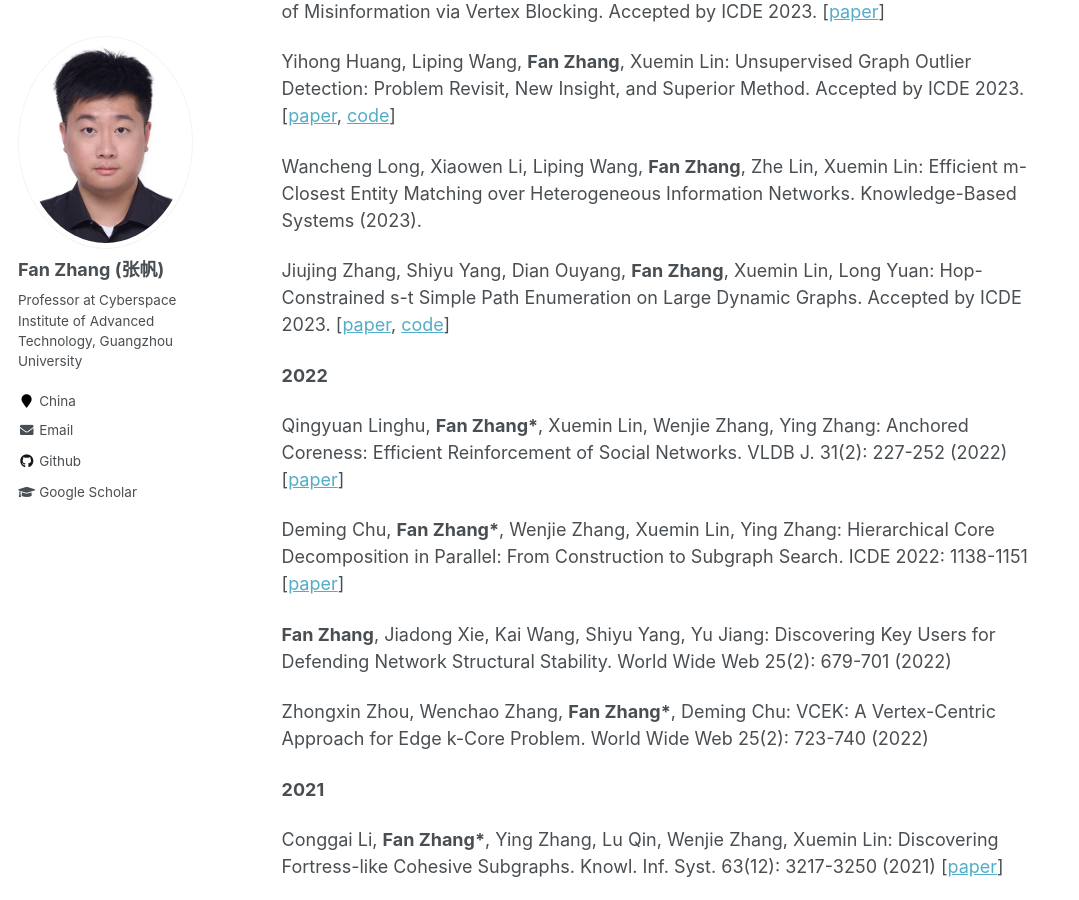
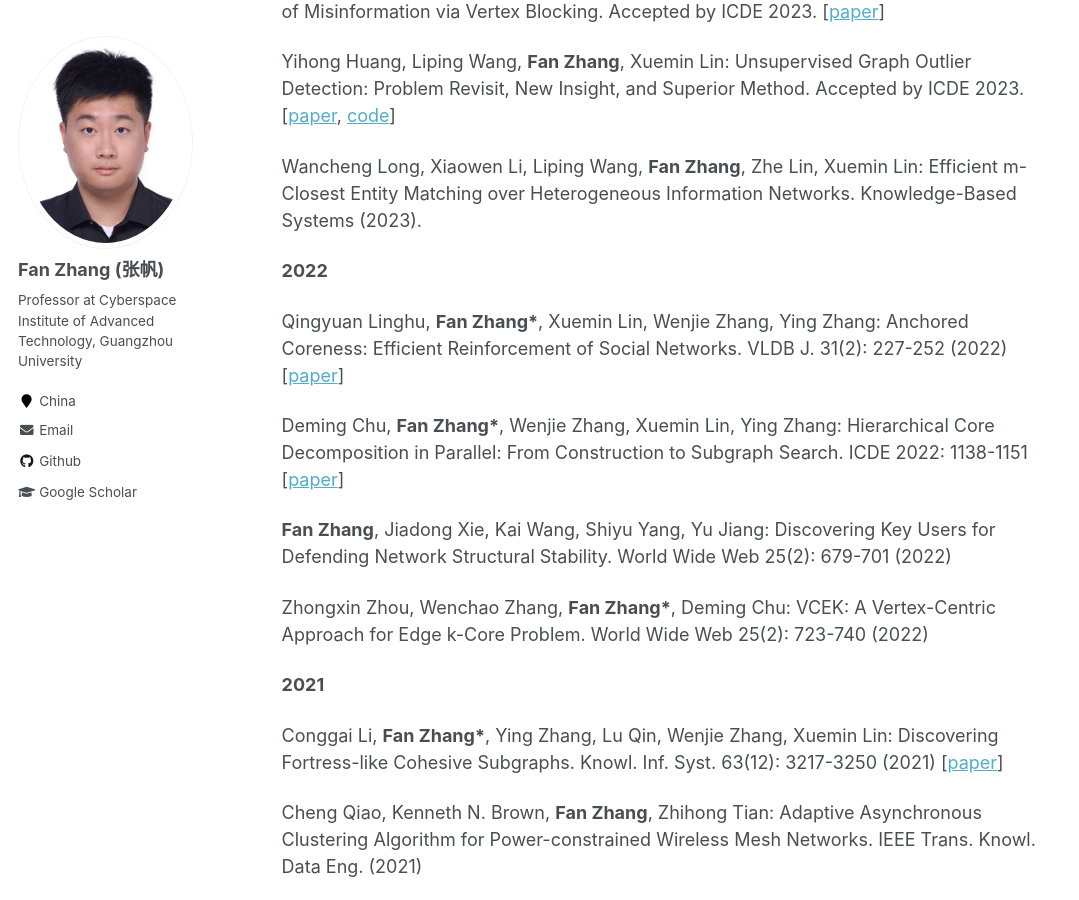
Before and after one commit to fanzhangcs/fanzhangcs.github.io, a Jekyll site: the page built from _pages/about.md, in a window 1280 px wide and 900 px high, scrolled down 759 px. Shown: the whole window, without its empty margins (0-1079 px from the left). Built offline with Jekyll 4.4.1, drawn with Linux system fonts in a browser that asks for light colours.

Commit message:
Update about.md

```diff
--- a/_pages/about.md
+++ b/_pages/about.md
@@ -27,8 +27,6 @@ Jiadong Xie, **Fan Zhang\***, Kai Wang, Xuemin Lin, Wenjie Zhang: Minimizing the
 Yihong Huang, Liping Wang, **Fan Zhang**, Xuemin Lin: Unsupervised Graph Outlier Detection: Problem Revisit, New Insight, and Superior Method. Accepted by ICDE 2023. [[paper](/papers/2023_icde_unod.pdf), [code](https://github.com/goldennormal/vgod-github)]
 
 Wancheng Long, Xiaowen Li, Liping Wang, **Fan Zhang**, Zhe Lin, Xuemin Lin: Efficient m-Closest Entity Matching over Heterogeneous Information Networks. Knowledge-Based Systems (2023).
-
-Jiujing Zhang, Shiyu Yang, Dian Ouyang, **Fan Zhang**, Xuemin Lin, Long Yuan: Hop-Constrained s-t Simple Path Enumeration on Large Dynamic Graphs. Accepted by ICDE 2023. [[paper](/papers/2023_icde_simplepath.pdf), [code](https://drive.google.com/drive/folders/1iwZtCkZDC-Sd0Uo42g7SQLKCmnyURXyS)]
 
 **2022**
 
```
